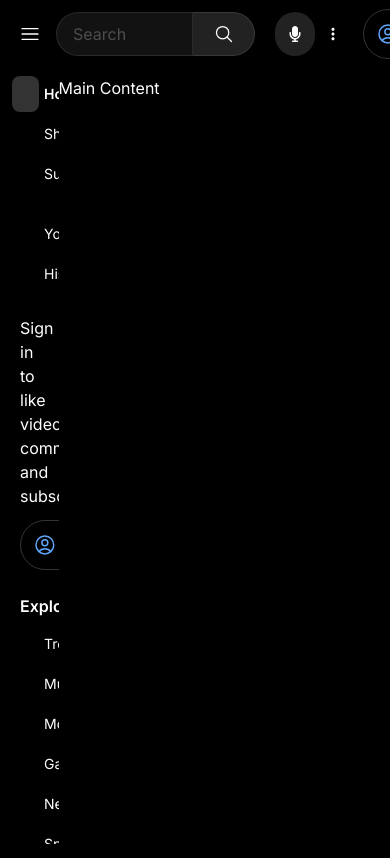
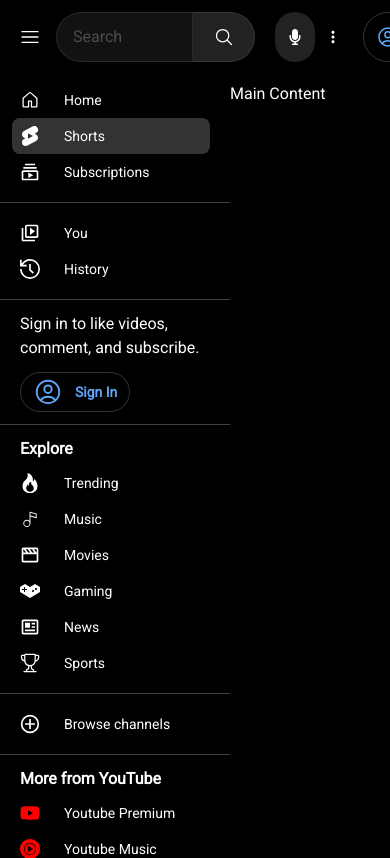
Before and after one commit to feryndka/Youtube-Clone, a Next.js app: page / in a window 390 px wide. Shown: the top 858 px of the page. Built offline with nearby package versions, Linux system fonts and the light colour scheme.

Commit message:
feat:sidebar mobile

```diff
--- a/src/app/layout.tsx
+++ b/src/app/layout.tsx
@@ -1,8 +1,8 @@
 import type { Metadata } from "next";
-import { Inter } from "next/font/google";
+import { Roboto } from "next/font/google";
 import "./globals.css";
 
-const inter = Inter({ subsets: ["latin"] });
+const roboto = Roboto({ weight: "400", subsets: ["latin"] });
 
 export const metadata: Metadata = {
   title: "YouTube",
@@ -16,9 +16,7 @@
 }>) {
   return (
     <html lang="en">
-      <body className={inter.className}>
-        {children}
-      </body>
+      <body className={roboto.className}>{children}</body>
     </html>
   );
 }
--- a/src/components/atoms/ButtonItemSidebar/index.tsx
+++ b/src/components/atoms/ButtonItemSidebar/index.tsx
@@ -14,7 +14,7 @@
     <Link
       href={href}
       className={`${
-        isActive ? "bg-white/20 font-semibold" : "hover:bg-white/20"
+        isActive ? "bg-white/20" : "hover:bg-white/20"
       } text-sm flex p-2 ms-3 me-5 gap-6 rounded-lg`}
     >
       {children}
--- a/src/components/atoms/ButtonSidebar/index.tsx
+++ b/src/components/atoms/ButtonSidebar/index.tsx
@@ -1,10 +1,13 @@
 import React from "react";
 import { RxHamburgerMenu } from "react-icons/rx";
 
-const ButtonSidebar = () => {
+const ButtonSidebar = ({ onClickNavbar }: { onClickNavbar: () => void }) => {
   return (
-    <button className="hover:bg-white/20 z-10 p-2 rounded-full">
-      <RxHamburgerMenu size={20}/>
+    <button
+      onClick={onClickNavbar}
+      className="hover:bg-white/20 z-10 p-2 rounded-full"
+    >
+      <RxHamburgerMenu size={20} />
     </button>
   );
 };
--- /dev/null
+++ b/src/components/atoms/SidebarItemLayout/index.tsx
@@ -0,0 +1,12 @@
+import React from "react";
+
+const SidebarItemLayout = ({ children }: { children: React.ReactNode }) => {
+  return (
+    <div>
+      {children}
+      <div className="h-px bg-white/25 mb-2 mt-3"></div>
+    </div>
+  );
+};
+
+export default SidebarItemLayout;
--- a/src/components/molecules/NavbarLeft/index.tsx
+++ b/src/components/molecules/NavbarLeft/index.tsx
@@ -2,10 +2,10 @@
 import IconYoutube from "@/components/atoms/IconYoutube";
 import React from "react";
 
-const NavbarLeft = () => {
+const NavbarLeft = ({onClickNavbar} : {onClickNavbar: () => void}) => {
   return (
     <div className="flex items-center gap-2">
-      <ButtonSidebar />
+      <ButtonSidebar onClickNavbar={onClickNavbar} />
       <IconYoutube />
     </div>
   );
--- a/src/components/organism/Navbar/index.tsx
+++ b/src/components/organism/Navbar/index.tsx
@@ -3,10 +3,10 @@
 import NavbarRight from '@/components/molecules/NavbarRight'
 import React from 'react'
 
-const Navbar = () => {
+const Navbar = ({onClickNavbar} : {onClickNavbar: () => void}) => {
   return (
-    <div className='flex justify-between p-3 sticky top-0 h-[8vh]'>
-      <NavbarLeft />
+    <div className='flex justify-between p-3 sticky top-0'>
+      <NavbarLeft onClickNavbar={onClickNavbar} />
       <NavbarCenter />
       <NavbarRight />
     </div>
--- a/src/components/templates/HomeLayout.tsx
+++ b/src/components/templates/HomeLayout.tsx
@@ -1,4 +1,5 @@
-import React from "react";
+"use client";
+import React, { useState } from "react";
 import Navbar from "../organism/Navbar";
 import ButtonItemSidebar from "../atoms/ButtonItemSidebar";
 import {
@@ -11,14 +12,50 @@
 } from "@/utils/sidebar-item";
 import { HiOutlineUserCircle } from "react-icons/hi2";
 import Button from "../atoms/Button";
+import SidebarItemLayout from "../atoms/SidebarItemLayout";
+import Link from "next/link";
 
 const HomeLayout = ({ children }: { children: React.ReactNode }) => {
+  const [isOpenMobileNav, setIsOpenMobileNav] = useState(false);
   return (
     <>
-      <Navbar />
+      <Navbar
+        onClickNavbar={() => {
+          setIsOpenMobileNav(!isOpenMobileNav);
+        }}
+      />
       <div className="flex mt-2">
-        <div className="w-[15vw] h-[91vh] flex flex-col gap-1 overflow-y-scroll">
+        {isOpenMobileNav ? (
+          <div className="w-[65px]">
+            {SIDEBAR_ITEM_HOME.map((item, index) => (
+              <Link
+                href={item.href}
+                key={index}
+                className="block mb-2 me-1 p-2 rounded hover:bg-white/20"
+              >
+                <div className="flex flex-col items-center justify-center gap-2">
+                  {item.icon}
+                  <p className="text-[9px]">{item.label}</p>
+                </div>
+              </Link>
+            ))}
+            {SIDEBAR_ITEM_ACCOUNT.map((item, index) => (
+              <Link
+                href={item.href}
+                key={index}
+                className="block mb-2 me-1 p-2 rounded hover:bg-white/20"
+              >
+                <div className="flex flex-col items-center justify-center gap-2">
+                  {item.icon}
+                  <p className="text-[9px]">{item.label}</p>
+                </div>
+              </Link>
+            ))}
+          </div>
+        ) : (
+          <div className="w-[230px] h-[92vh] flex flex-col gap-1 overflow-y-scroll">
             {/* HOME */}
+            <SidebarItemLayout>
               {SIDEBAR_ITEM_HOME.map((item, index) => (
                 <ButtonItemSidebar
                   href={item.href}
@@ -29,8 +66,9 @@
                   {item.label}
                 </ButtonItemSidebar>
               ))}
-          <div className="h-px bg-white/25 my-2"></div>
+            </SidebarItemLayout>
             {/* ACCOUNT */}
+            <SidebarItemLayout>
               {SIDEBAR_ITEM_ACCOUNT.map((item, index) => (
                 <ButtonItemSidebar
                   href={item.href}
@@ -41,8 +79,9 @@
                   {item.label}
                 </ButtonItemSidebar>
               ))}
-          <div className="h-px bg-white/25 my-2"></div>
+            </SidebarItemLayout>
             {/* SIGN IN */}
+            <SidebarItemLayout>
               <div className="mx-5">
                 <div className="mb-3">
                   Sign in to like videos, comment, and subscribe.
@@ -52,9 +91,12 @@
                   Sign In
                 </Button>
               </div>
-          <div className="h-px bg-white/25 my-2"></div>
+            </SidebarItemLayout>
             {/* Explore */}
-          <h1 className="font-semibold mx-5 text-md text-md mb-1">Explore</h1>
+            <SidebarItemLayout>
+              <h1 className="font-semibold mx-5 text-md text-md mb-1">
+                Explore
+              </h1>
               {SIDEBAR_ITEM_EXPLORE.map((item, index) => (
                 <ButtonItemSidebar
                   href={item.href}
@@ -65,8 +107,9 @@
                   {item.label}
                 </ButtonItemSidebar>
               ))}
-          <div className="h-px bg-white/25 my-2"></div>
+            </SidebarItemLayout>
             {/* BROWSE CHANNELS */}
+            <SidebarItemLayout>
               {SIDEBAR_ITEM_BROWSE.map((item, index) => (
                 <ButtonItemSidebar
                   href={item.href}
@@ -77,8 +120,9 @@
                   {item.label}
                 </ButtonItemSidebar>
               ))}
-          <div className="h-px bg-white/25 my-2"></div>
+            </SidebarItemLayout>
             {/* MORE */}
+            <SidebarItemLayout>
               <h1 className="font-semibold mx-5 text-md text-md mb-1">
                 More from YouTube
               </h1>
@@ -92,8 +136,9 @@
                   {item.label}
                 </ButtonItemSidebar>
               ))}
-          <div className="h-px bg-white/25 my-2"></div>
+            </SidebarItemLayout>
             {/* SETTING */}
+            <SidebarItemLayout>
               {SIDEBAR_ITEM_SETTING.map((item, index) => (
                 <ButtonItemSidebar
                   href={item.href}
@@ -104,17 +149,19 @@
                   {item.label}
                 </ButtonItemSidebar>
               ))}
-          <div className="h-px bg-white/25 my-2"></div>
-          <div className="flex flex-col gap-3 ms-5 me-4 mb-5">
+            </SidebarItemLayout>
+            <div className="flex flex-col gap-3 ms-5 me-4 mb-2">
               <div className="text-sm text-white/60 font-semibold">
                 About Press Copyright Contact us Creators Advertise Developers
               </div>
               <div className="text-sm text-white/60 font-semibold">
-              Terms Privacy Policy & Safety How YouTube works <br /> Test new features
+                Terms Privacy Policy & Safety How YouTube works <br /> Test new
+                features
               </div>
               <div className="text-sm text-white/40">© 2024 Google LLC</div>
             </div>
           </div>
+        )}
         <div>{children}</div>
       </div>
     </>
--- a/src/utils/sidebar-item.tsx
+++ b/src/utils/sidebar-item.tsx
@@ -1,10 +1,10 @@
-import { GoHomeFill, GoTrophy } from "react-icons/go";
+import { GoTrophy, GoHome } from "react-icons/go";
 import {
   SiYoutubeshorts,
   SiYoutubegaming,
   SiYoutubemusic,
 } from "react-icons/si";
-import { MdSubscriptions, MdOutlineVideoLibrary, MdOutlineOutlinedFlag } from "react-icons/md";
+import { MdOutlineSubscriptions, MdOutlineVideoLibrary, MdOutlineOutlinedFlag } from "react-icons/md";
 import { GrAddCircle, GrHistory } from "react-icons/gr";
 import { BsFire } from "react-icons/bs";
 import { PiMusicNoteLight } from "react-icons/pi";
@@ -24,19 +24,19 @@
 
 export const SIDEBAR_ITEM_HOME: ISidebarItem[] = [
   {
-    icon: <GoHomeFill size={20} />,
+    icon: <GoHome size={20} />,
     label: "Home",
-    isActive: true,
+    isActive: false,
     href: "/",
   },
   {
     icon: <SiYoutubeshorts size={20} />,
     label: "Shorts",
-    isActive: false,
+    isActive: true,
     href: "/shorts",
   },
   {
-    icon: <MdSubscriptions size={20} />,
+    icon: <MdOutlineSubscriptions size={20} />,
     label: "Subscriptions",
     isActive: false,
     href: "/subscriptions",
```
Lines whose indentation alone changed are shown as unchanged.
